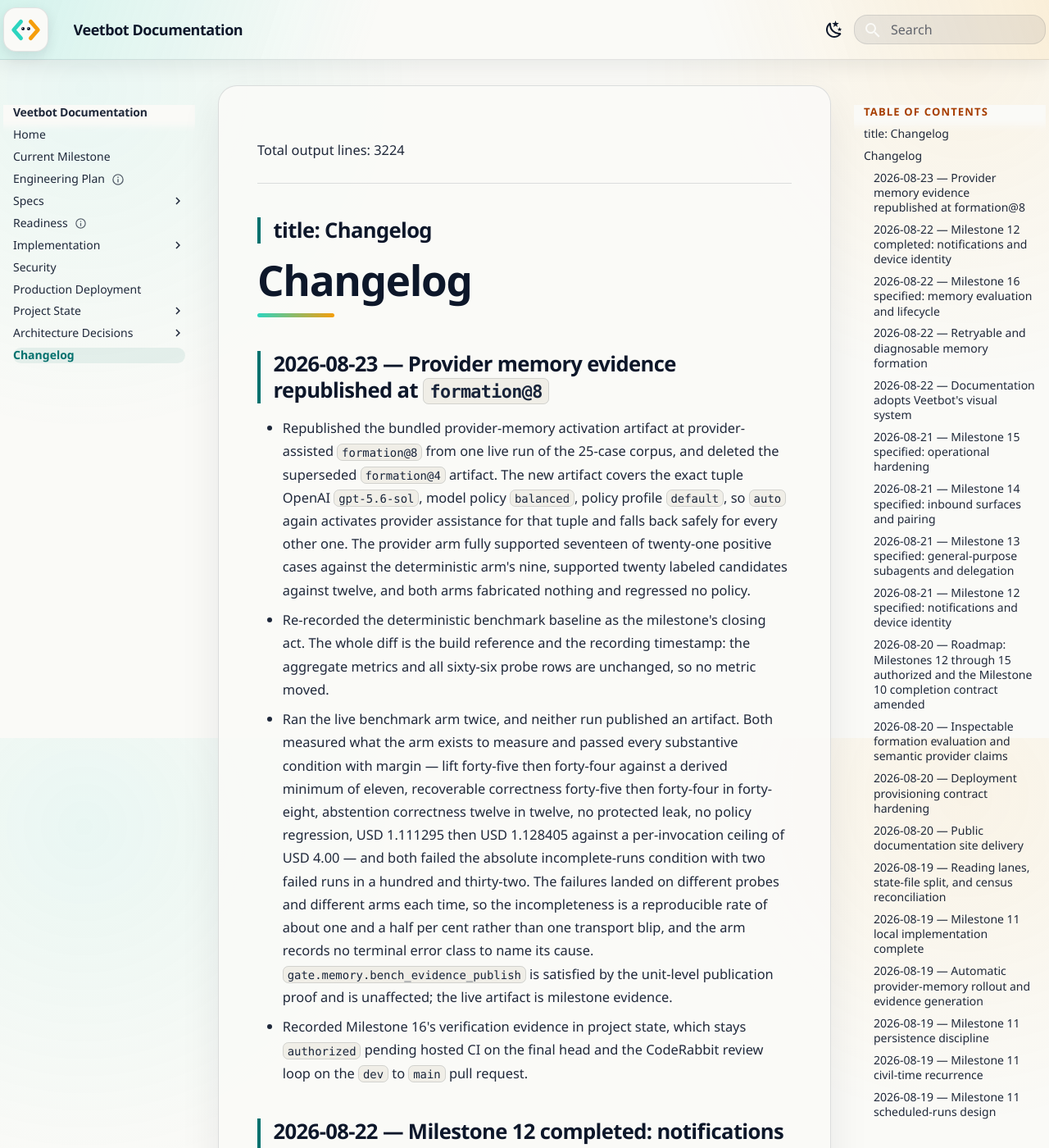
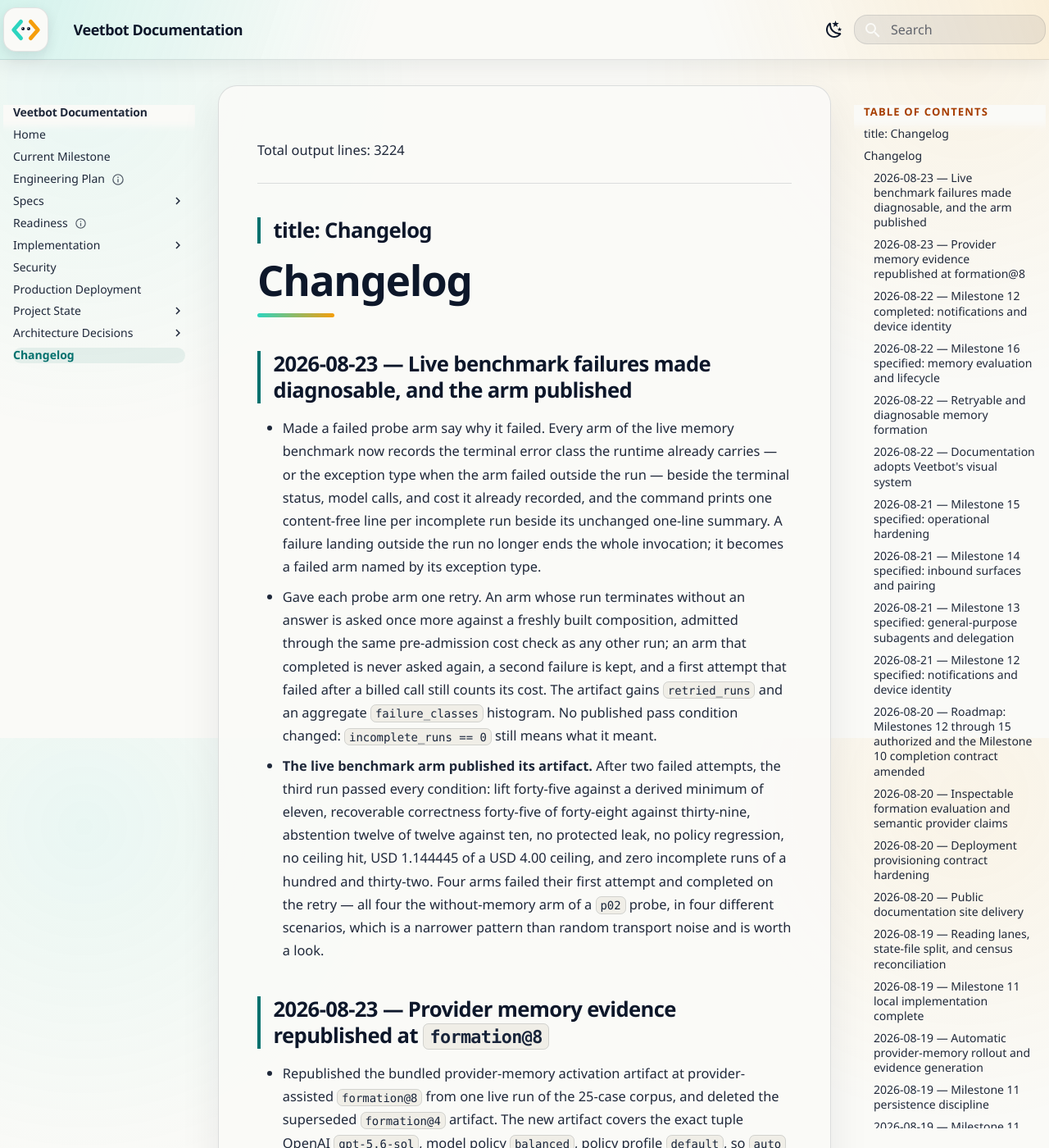
Before and after one commit to avitus/veetbot, an MkDocs documentation site: the page built from docs/changelog.md, in a window 1280 px wide and 1400 px high. Shown: the whole window at 82% size. Built offline with MkDocs 1.6.1 and Material for MkDocs 9.7.7, drawn with Linux system fonts in a browser that asks for light colours; some of the changed text lies outside the part shown.

Commit message:
chore(memory): publish the passing live benchmark evidence
The third live run of the memory benchmark passed every published condition and
published its artifact at build 192a0161d881837218c0ed125c55a121663f8eda:
incomplete runs 0 of 132, lift 45 against a derived minimum of 11, recoverable
correctness 45 of 48 against 39, abstention 12 of 12 against 10, zero protected
leaks, zero policy regression, no ceiling hit, and USD 1.144445 of the USD 4.00
pre-admission ceiling, over 6 minutes 6 seconds.

Four probe arms failed their first attempt and completed on the retry, so
retried_runs is 4 and the failure-class histogram is empty. All four were the
without-memory arm of a p02 probe in four different scenarios, which is a
narrower pattern than random transport noise and is recorded for a later look.

Reading-Lane: A
Co-Authored-By: Claude Fable 5 <noreply@anthropic.com>

```diff
--- a/docs/changelog.md
+++ b/docs/changelog.md
@@ -6,6 +6,32 @@ title: Changelog
 ---
 
 # Changelog
+
+## 2026-08-23 — Live benchmark failures made diagnosable, and the arm published
+
+- Made a failed probe arm say why it failed. Every arm of the live memory
+  benchmark now records the terminal error class the runtime already carries —
+  or the exception type when the arm failed outside the run — beside the
+  terminal status, model calls, and cost it already recorded, and the command
+  prints one content-free line per incomplete run beside its unchanged one-line
+  summary. A failure landing outside the run no longer ends the whole
+  invocation; it becomes a failed arm named by its exception type.
+- Gave each probe arm one retry. An arm whose run terminates without an answer
+  is asked once more against a freshly built composition, admitted through the
+  same pre-admission cost check as any other run; an arm that completed is
+  never asked again, a second failure is kept, and a first attempt that failed
+  after a billed call still counts its cost. The artifact gains `retried_runs`
+  and an aggregate `failure_classes` histogram. No published pass condition
+  changed: `incomplete_runs == 0` still means what it meant.
+- **The live benchmark arm published its artifact.** After two failed attempts,
+  the third run passed every condition: lift forty-five against a derived
+  minimum of eleven, recoverable correctness forty-five of forty-eight against
+  thirty-nine, abstention twelve of twelve against ten, no protected leak, no
+  policy regression, no ceiling hit, USD 1.144445 of a USD 4.00 ceiling, and
+  zero incomplete runs of a hundred and thirty-two. Four arms failed their
+  first attempt and completed on the retry — all four the without-memory arm of
+  a `p02` probe, in four different scenarios, which is a narrower pattern than
+  random transport noise and is worth a look.
 
 ## 2026-08-23 — Provider memory evidence republished at `formation@8`
 
```
Also changed, not shown: docs/status/project-state.yaml (+34 -3 lines), 1 other file.
